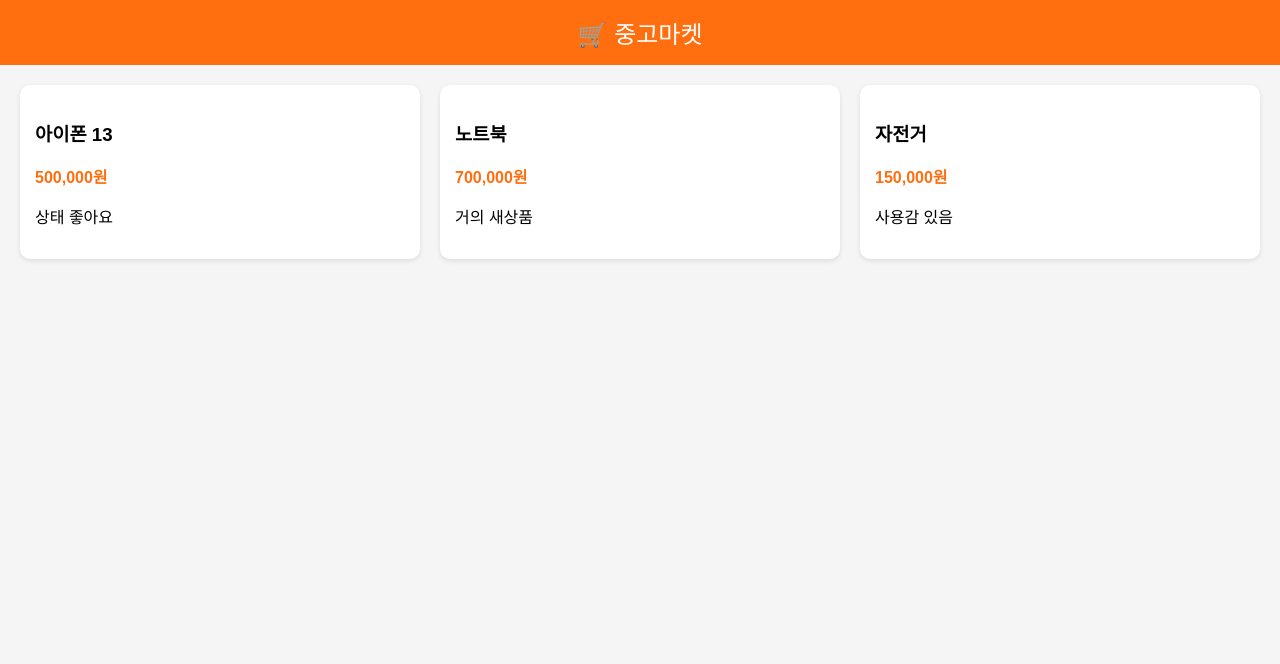
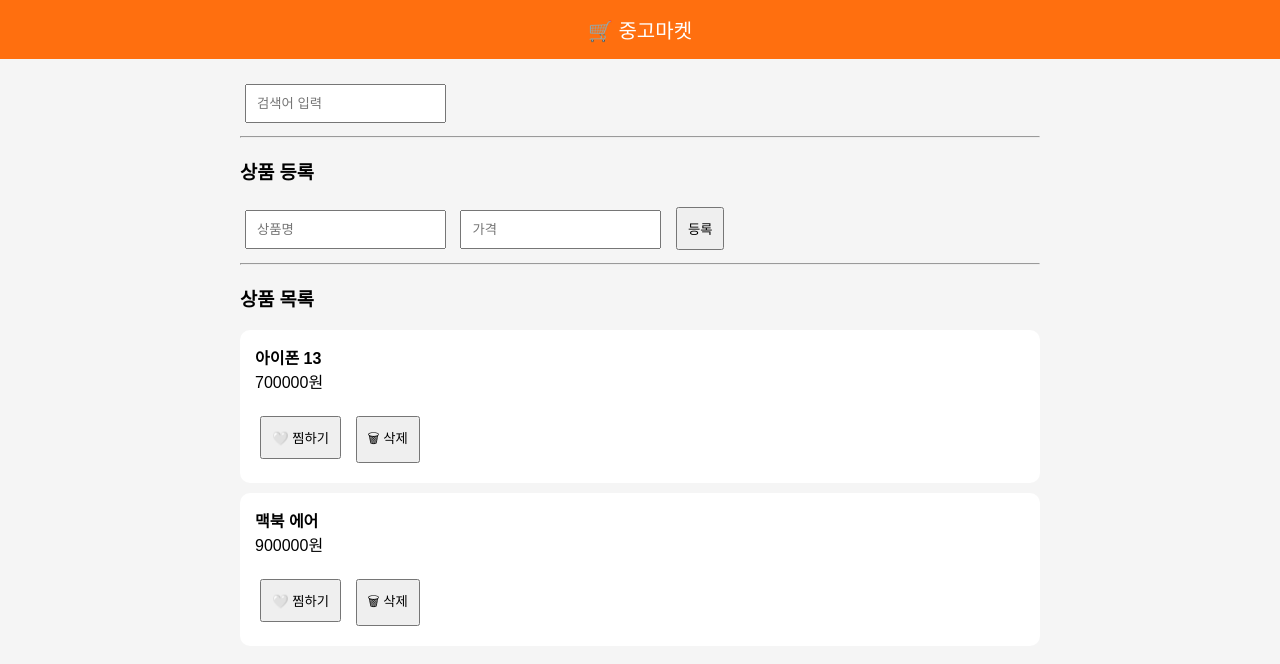
Before and after one commit to a92789388-hash/used-marketplace, a website: page index.html in a window 1280 px wide. Drawn offline with Linux system fonts and the light colour scheme.

Commit message:
Update index.html

```diff
--- a/index.html
+++ b/index.html
@@ -1,5 +1,5 @@
 <!DOCTYPE html>
-<html>
+<html lang="ko">
 <head>
   <meta charset="UTF-8">
   <title>중고마켓</title>
@@ -9,55 +9,132 @@
       margin: 0;
       background: #f5f5f5;
     }
+
     header {
       background: #ff6f0f;
       color: white;
       padding: 15px;
-      font-size: 24px;
       text-align: center;
+      font-size: 20px;
     }
+
     .container {
-      display: grid;
-      grid-template-columns: repeat(3, 1fr);
-      gap: 20px;
       padding: 20px;
+      max-width: 800px;
+      margin: auto;
     }
+
+    input, button {
+      padding: 10px;
+      margin: 5px;
+    }
+
     .item {
       background: white;
       padding: 15px;
+      margin-top: 10px;
       border-radius: 10px;
-      box-shadow: 0 2px 5px rgba(0,0,0,0.1);
     }
-    .price {
-      color: #ff6f0f;
-      font-weight: bold;
+
+    .btn {
+      margin-right: 5px;
+      cursor: pointer;
     }
   </style>
 </head>
-
 <body>
 
 <header>🛒 중고마켓</header>
 
 <div class="container">
-  <div class="item">
-    <h3>아이폰 13</h3>
-    <p class="price">500,000원</p>
-    <p>상태 좋아요</p>
-  </div>
 
-  <div class="item">
-    <h3>노트북</h3>
-    <p class="price">700,000원</p>
-    <p>거의 새상품</p>
-  </div>
+  <!-- 검색 -->
+  <input type="text" id="search" placeholder="검색어 입력" onkeyup="searchItem()">
 
-  <div class="item">
-    <h3>자전거</h3>
-    <p class="price">150,000원</p>
-    <p>사용감 있음</p>
-  </div>
+  <hr>
+
+  <!-- 상품 등록 -->
+  <h3>상품 등록</h3>
+  <input type="text" id="title" placeholder="상품명">
+  <input type="number" id="price" placeholder="가격">
+  <button onclick="addItem()">등록</button>
+
+  <hr>
+
+  <!-- 상품 리스트 -->
+  <h3>상품 목록</h3>
+  <div id="list"></div>
+
 </div>
+
+<script>
+  let items = [
+    { title: "아이폰 13", price: 700000, liked: false },
+    { title: "맥북 에어", price: 900000, liked: false }
+  ];
+
+  function render(data = items) {
+    const list = document.getElementById("list");
+    list.innerHTML = "";
+
+    data.forEach((item, index) => {
+      list.innerHTML += `
+        <div class="item">
+          <b>${item.title}</b><br>
+          ${item.price}원<br><br>
+
+          <button class="btn" onclick="likeItem(${index})">
+            ${item.liked ? "❤️ 찜됨" : "🤍 찜하기"}
+          </button>
+
+          <button class="btn" onclick="deleteItem(${index})">
+            🗑 삭제
+          </button>
+        </div>
+      `;
+    });
+  }
+
+  function addItem() {
+    const title = document.getElementById("title").value;
+    const price = document.getElementById("price").value;
+
+    if (!title || !price) {
+      alert("입력하세요!");
+      return;
+    }
+
+    items.push({
+      title,
+      price,
+      liked: false
+    });
+
+    render();
+  }
+
+  function deleteItem(index) {
+    items.splice(index, 1);
+    render();
+  }
+
+  function likeItem(index) {
+    items[index].liked = !items[index].liked;
+    render();
+  }
+
+  function searchItem() {
+    const keyword = document.getElementById("search").value.toLowerCase();
+
+    const filtered = items.filter(item =>
+      item.title.toLowerCase().includes(keyword)
+    );
+
+    render(filtered);
+  }
+
+  render();
+</script>
 
 </body>
 </html>
```
